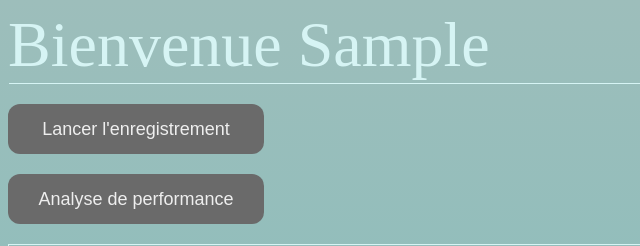
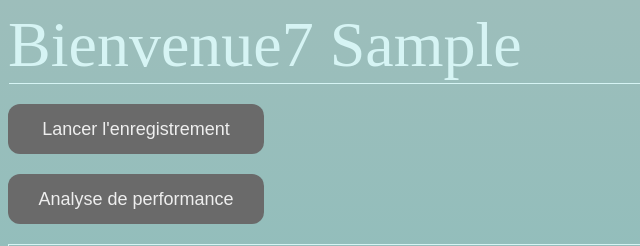
Before and after one commit to Crespichou/Sleevy2, a Flask app: page /joueurs in a window 1280 px wide. Shown: the top 246 px of the page, without its empty margins (0-640 px from the left). Run offline with Flask 3, Linux system fonts and the light colour scheme; the visitor is signed in with stand-in values (Sample User, id 1); tables that the repository leaves empty hold one stand-in row (values such as "Sample post"); some web fonts are replaced.

Commit message:
Test modif

```diff
--- a/Sleevy_App/app/templates/main_joueur.html
+++ b/Sleevy_App/app/templates/main_joueur.html
@@ -9,7 +9,7 @@
 </head>
 
 <main>
-    Bienvenue {{ player.pseudo }}
+    Bienvenue7 {{ player.pseudo }}
     <div class="fine-line"></div>
 </main>
 
```
